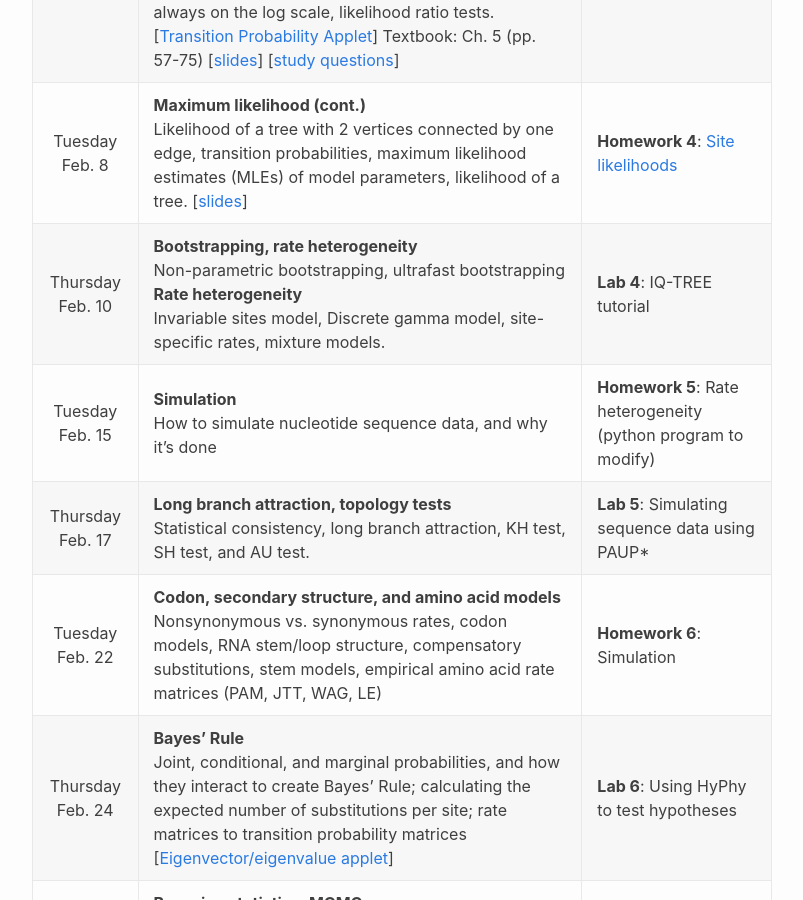
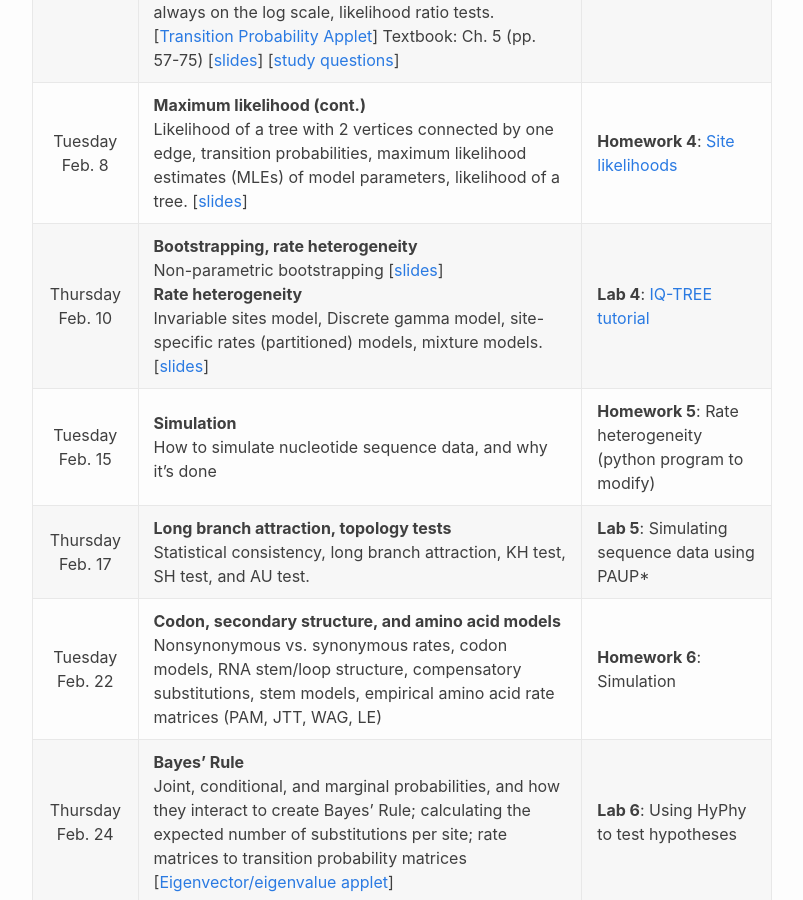
Before and after one commit to plewis/plewis.github.io, a Jekyll site: the page built from phylogenetics/phylogenetics2022.md, in a window 1280 px wide and 900 px high, scrolled down 1594 px. Shown: the whole window, without its empty margins (238-1041 px from the left). Built offline with Jekyll 4.4.1, drawn with Linux system fonts in a browser that asks for light colours; emoji names are drawn with the system emoji font; part of the change alters nothing that is shown.

Commit message:
added slides for bootstrapping and rate heterogeneity

```diff
--- a/phylogenetics/phylogenetics2022.md
+++ b/phylogenetics/phylogenetics2022.md
@@ -20,9 +20,9 @@ Thursday Jan. 20        | **Optimality criteria, search strategies, consensus tr
 Tuesday Jan. 25         | **The parsimony criterion**<br/>Strict, semi-strict, and majority-rule consensus trees; maximum agreement subtrees; Camin-Sokal, Wagner, Fitch, Dollo, and transversion parsimony; step matrices and generalized parsimony [[slides](https://hydrodictyon.eeb.uconn.edu/people/plewis/courses/phylogenetics/lectures/2022/Parsimony.pdf)] [[study questions](/study_questions.md#lecture-3---25-jan-2022)] | **Homework 2**: [Parsimony](https://hydrodictyon.eeb.uconn.edu/people/plewis/courses/phylogenetics/homeworks/2022/hw2-parsimony.pdf)
 Thursday Jan 27         | **Distance methods**<br/>Distance methods: least squares criterion, minimum evolution criterion, neighbor-joining [[slides](https://hydrodictyon.eeb.uconn.edu/people/plewis/courses/phylogenetics/lectures/2022/Distances.pdf)]  [[study questions](/study_questions.md#lecture-4---27-jan-2022)]| **Lab 2**: [Searching](/searching/)
 Tuesday Feb. 1          | **Substitution models**<br/>Instantaneous rates, expected number of substitutions, equilibrium frequencies, JC69 model. Textbook: Ch. 2 (pp. 19-30); Ch. 3 (pp. 35-38). [[slides](https://hydrodictyon.eeb.uconn.edu/people/plewis/courses/phylogenetics/lectures/2022/Models.pdf)]  [[study questions](/study_questions.md#lecture-5---01-feb-2022)]| **Homework 3**: [Least squares distances](https://hydrodictyon.eeb.uconn.edu/people/plewis/courses/phylogenetics/homeworks/2022/hw3.pdf) (working through the [Python Primer](/python) first will make this homework much easier)
-Thursday Feb. 3         | **Maximum likelihood criterion**<br/>JC distance formula; common substitution models: K2P, F81, F84, HKY85, and GTR; likelihood: the probability of data given a model, likelihood of a “tree” with just one vertex and no edges, why likelihoods are always on the log scale, likelihood ratio tests. \[[Transition Probability Applet](/applets/jc-transition-probabilities/)\] Textbook: Ch. 5 (pp. 57-75) [[slides](https://hydrodictyon.eeb.uconn.edu/people/plewis/courses/phylogenetics/lectures/2022/Models2.pdf)]  [[study questions](/study_questions.md#lecture-6---03-feb-2022)]| **Lab 3**: [Likelihood](/likelihood/) [[slide](https://hydrodictyon.eeb.uconn.edu/people/plewis/courses/phylogenetics/lectures/2022/Likelihood-lab-notes.pdf)]
+Thursday Feb. 3         | **Maximum likelihood criterion**<br/>JC distance formula; common substitution models: K2P, F81, F84, HKY85, and GTR; likelihood: the probability of data given a model, likelihood of a “tree” with just one vertex and no edges, why likelihoods are always on the log scale, likelihood ratio tests. \[[Transition Probability Applet](/applets/jc-transition-probabilities/)\] Textbook: Ch. 5 (pp. 57-75) [[slides](https://hydrodictyon.eeb.uconn.edu/people/plewis/courses/phylogenetics/lectures/2022/Models2.pdf)] [[study questions](/study_questions.md#lecture-6---03-feb-2022)]| **Lab 3**: [Likelihood](/likelihood/) [[slide](https://hydrodictyon.eeb.uconn.edu/people/plewis/courses/phylogenetics/lectures/2022/Likelihood-lab-notes.pdf)]
 Tuesday Feb. 8         | **Maximum likelihood (cont.)**<br/> Likelihood of a tree with 2 vertices connected by one edge, transition probabilities, maximum likelihood estimates (MLEs) of model parameters, likelihood of a tree. [[slides](https://hydrodictyon.eeb.uconn.edu/people/plewis/courses/phylogenetics/lectures/2022/Likelihood.pdf)] | **Homework 4**: [Site likelihoods](https://hydrodictyon.eeb.uconn.edu/people/plewis/courses/phylogenetics/homeworks/2022/hw4-likelihood.pdf)
-Thursday Feb. 10        | **Bootstrapping, rate heterogeneity**<br/>Non-parametric bootstrapping, ultrafast bootstrapping<br/>**Rate heterogeneity**<br/>Invariable sites model, Discrete gamma model, site-specific rates, mixture models. | **Lab 4**: IQ-TREE tutorial
+Thursday Feb. 10        | **Bootstrapping, rate heterogeneity**<br/>Non-parametric bootstrapping [[slides](https://hydrodictyon.eeb.uconn.edu/people/plewis/courses/phylogenetics/lectures/2022/Bootstrapping.pdf)]<br/>**Rate heterogeneity**<br/>Invariable sites model, Discrete gamma model, site-specific rates (partitioned) models, mixture models. [[slides](https://hydrodictyon.eeb.uconn.edu/people/plewis/courses/phylogenetics/lectures/2022/RateHet.pdf)] | **Lab 4**: [IQ-TREE tutorial](/iqtree/)
 Tuesday Feb. 15	        | **Simulation**<br/>How to simulate nucleotide sequence data, and why it’s done | **Homework 5**: Rate heterogeneity (python program to modify)
 Thursday Feb. 17        | **Long branch attraction, topology tests**<br/>Statistical consistency, long branch attraction, KH test, SH test, and AU test. | **Lab 5**: Simulating sequence data using PAUP*
 Tuesday Feb. 22         | **Codon, secondary structure, and amino acid models**<br/>Nonsynonymous vs. synonymous rates, codon models, RNA stem/loop structure, compensatory substitutions, stem models, empirical amino acid rate matrices (PAM, JTT, WAG, LE) | **Homework 6**: Simulation
@@ -131,7 +131,7 @@ Felsenstein, J. 1981. Evolutionary trees from DNA sequences: a maximum likelihoo
 
 Felsenstein, J. 1983. Statistical inference of phylogenies. Journal of the Royal Statistical Society A 146:246-272. (LRT of molecular clock)
 
-Felsenstein, J. 1985a. Confidence intervals on phylogenies: an approach using the bootstrap. Evolution 39:783-791. (nonparametric bootstrapping)
+:hibiscus: Felsenstein, J. 1985a. Confidence intervals on phylogenies: an approach using the bootstrap. Evolution 39:783-791. (nonparametric bootstrapping)
 
 Felsenstein, J. 1985b. Phylogenies and the comparative method. American Naturalist 125:1-15. (independent contrasts)
 
@@ -235,7 +235,7 @@ Strimmer K., and Rambaut A. 2002. Inferring confidence sets of possibly misspeci
 
 Rannala B., Zhu T., Yang Z. 2012. Tail paradox, partial identifiability, and influential priors in Bayesian branch length inference. Molecular Biology and Evolution. 29:325–335. (Gamma-Dirichlet multivariate edge length prior)
 
-Reeves, J. H. 1992. Heterogeneity in the substitution process of amino acid sites of proteins coded for by mitochondrial DNA. Journal of Molecular Evolution 35:17-31. (+I among-site rate heterogeneity model)
+:hibiscus: Reeves, J. H. 1992. Heterogeneity in the substitution process of amino acid sites of proteins coded for by mitochondrial DNA. Journal of Molecular Evolution 35:17-31. (+I among-site rate heterogeneity model)
 
 Ronquist, F., Klopfstein, S., Vilhelmsen, L., Schulmeister, S., Murray, D. L., & Rasnitsyn, A. P. 2012. A total-evidence approach to dating with fossils, applied to the early radiation of the hymenoptera. Systematic Biology 61(6):973–999. (Tip dating)
 
@@ -273,8 +273,8 @@ Whelan, S., and N. Goldman. 2001. A general empirical model of protein evolution
 
 Xie, W.G., P.O. Lewis, Y. Fan, L. Kuo and M.-H. Chen. 2011. Improving Marginal Likelihood Estimation for Bayesian Phylogenetic Model Selection. Systematic Biology 60(2):150-160. (Stepping-stone marginal likelihood estimation)
 
-Yang, Z. 1993. Maximum-likelihood estimation of phylogeny from DNA sequences when substitution rates differ over sites. Molecular Biology and Evolution 10:1396-1401.
+:hibiscus: Yang, Z. 1993. Maximum-likelihood estimation of phylogeny from DNA sequences when substitution rates differ over sites. Molecular Biology and Evolution 10:1396-1401.
 
-Yang, Z. 1994. Maximum likelihood phylogenetic estimation from DNA sequences with variable rates over sites: approximate methods. Journal of Molecular Evolution 39:306-314. (+G among-site rate heterogeneity model)
+:hibiscus: Yang, Z. 1994. Maximum likelihood phylogenetic estimation from DNA sequences with variable rates over sites: approximate methods. Journal of Molecular Evolution 39:306-314. (+G among-site rate heterogeneity model)
 
 Yang, Z., Nielsen, R., and Hasegawa, M. 1998. Models of amino acid substitution and applications to mitochondrial protein evolution. Molecular Biology and Evolution, 15, 1600-1611.
```
Also changed, not shown: 1 other file.
